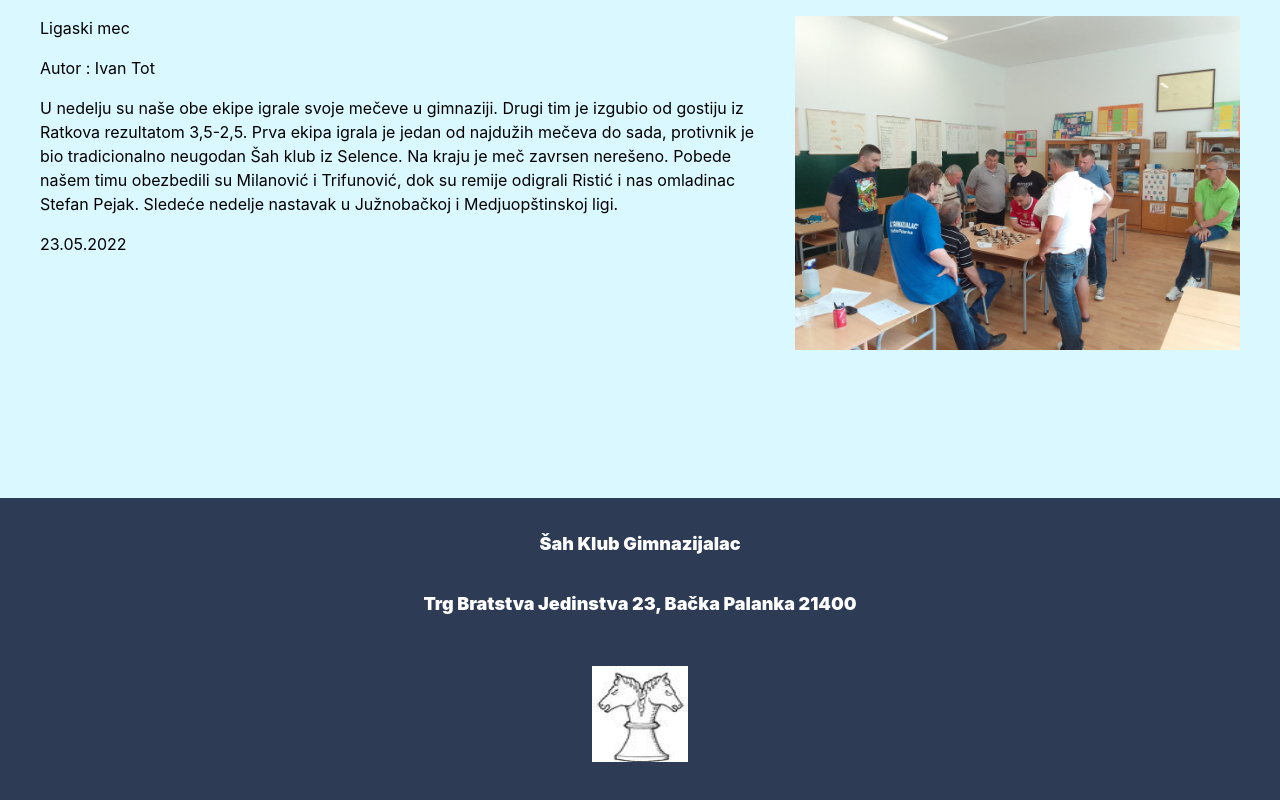
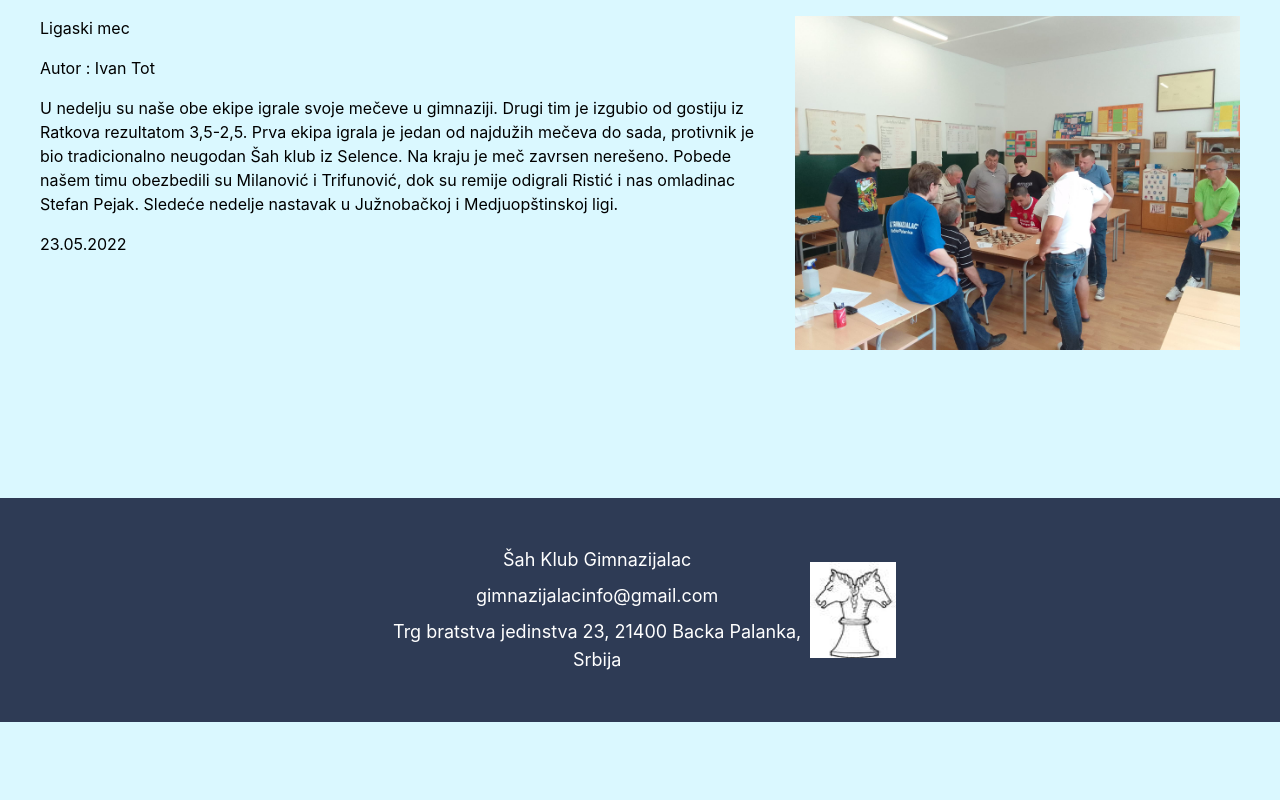
Before and after one commit to milanm98/chess-club-website, a Next.js app: page / in a window 1280 px wide. Shown: the part 2755-3555 px from the top of the page. After the commit the page ends 3477 px from the top, so only its background shows below. Built offline with nearby package versions, Linux system fonts and the light colour scheme.

Commit message:
Refactore footer

```diff
--- a/components/footer.tsx
+++ b/components/footer.tsx
@@ -1,15 +1,20 @@
 export default function Footer() {
   return (
-    <footer className="text-center bg-[#2E3B55]">
-      <p className="p-8 text-white text-sm lg:text-lg font-black">
-        Šah Klub Gimnazijalac
-      </p>
-      <p className="text-white text-sm lg:text-lg font-black">
-        Trg Bratstva Jedinstva 23, Bačka Palanka 21400
-      </p>
-      <div className="flex justify-center items-center">
+    <footer className="text-center bg-[#2E3B55] flex flex-col md:flex-row justify-between items-center">
+      <div className="ml-0 md:ml-96">
+        <p className="p-2 text-white text-sm lg:text-lg">
+          Šah Klub Gimnazijalac
+        </p>
+        <p className="text-white text-sm lg:text-lg">
+          gimnazijalacinfo@gmail.com
+        </p>
+        <p className="text-white text-sm lg:text-lg p-2">
+          Trg bratstva jedinstva 23, 21400 Backa Palanka, Srbija
+        </p>
+      </div>
+      <div className="mr-0 md:mr-96 flex justify-center items-center">
         <img
-          className="w-16 md:w-24 h-16 md:h-24 my-12"
+          className="w-16 md:w-24 h-16 md:h-24 my-6 md:my-16"
           src="logo.jpg"
           alt="logo"
         ></img>
```
